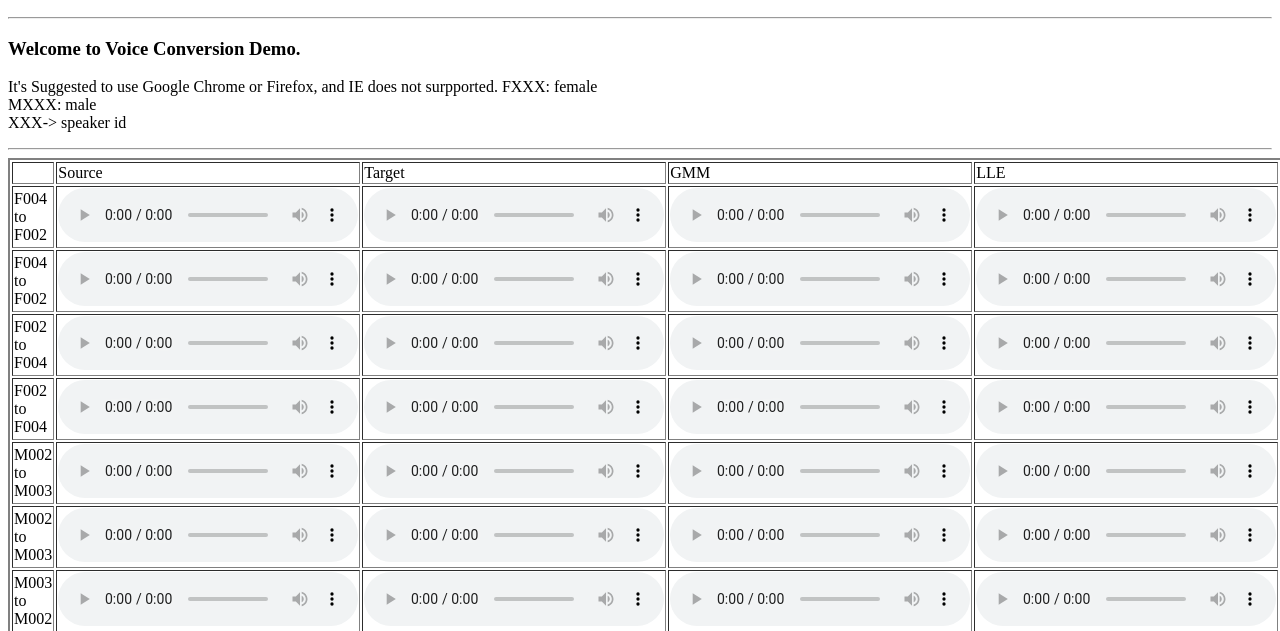
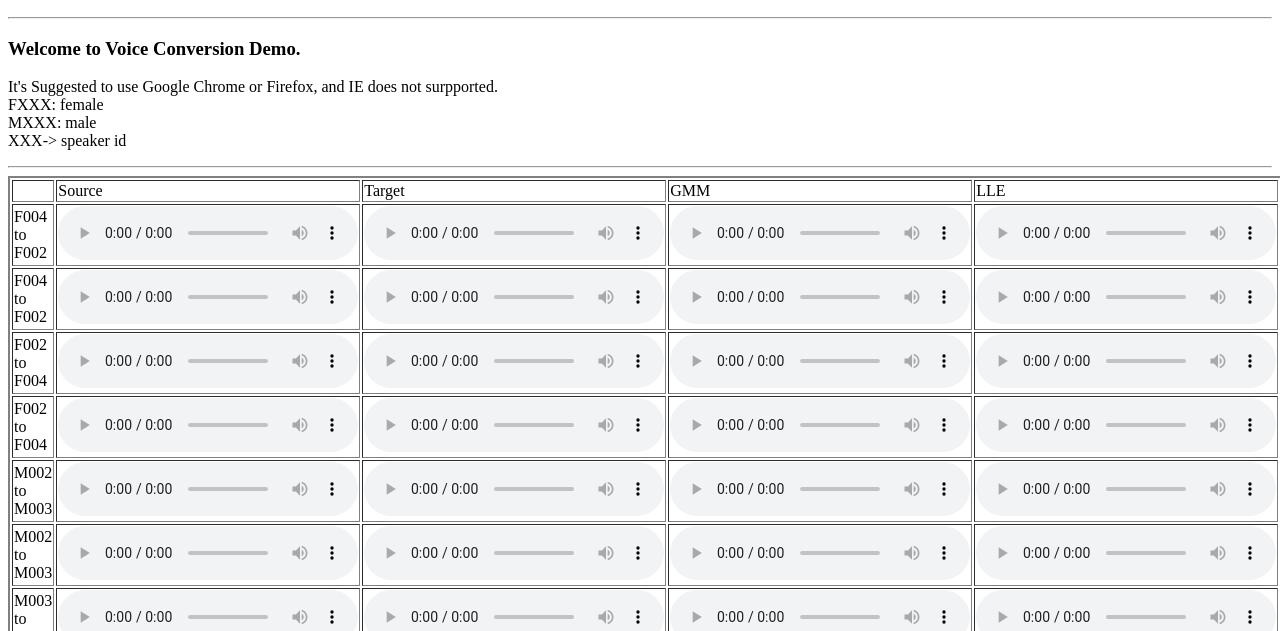
Before and after one commit to YuHuaiPeng/Test_html, a plain HTML site: page docs/index.html in a window 1280 px wide. Shown: the part 110-741 px from the top of the page. Drawn offline with Linux system fonts and the light colour scheme.

Commit message:
Update index.html

```diff
--- a/docs/index.html
+++ b/docs/index.html
@@ -20,7 +20,7 @@
 		Welcome to Voice Conversion Demo.
           </h3>
           <p>
-	    It's Suggested to use Google Chrome or Firefox, and IE does not surpported.
+	    It's Suggested to use Google Chrome or Firefox, and IE does not surpported.<br>
 	    FXXX: female <br>
 	    MXXX: male <br>
 	    XXX-> speaker id <br>
```
